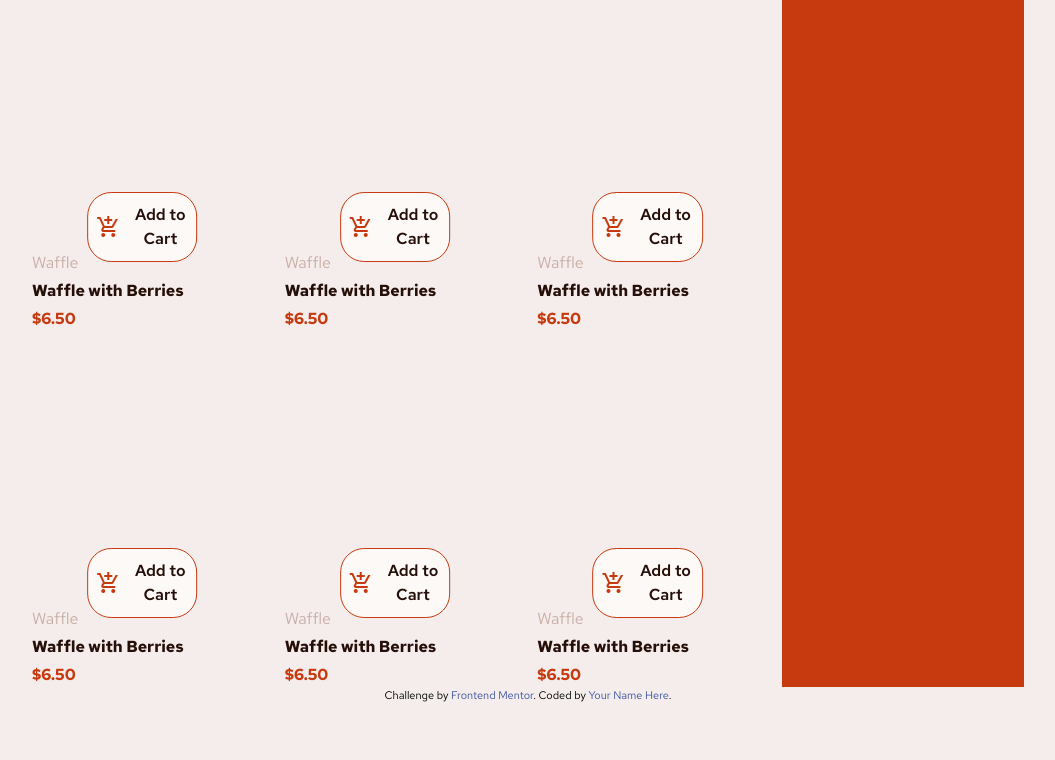
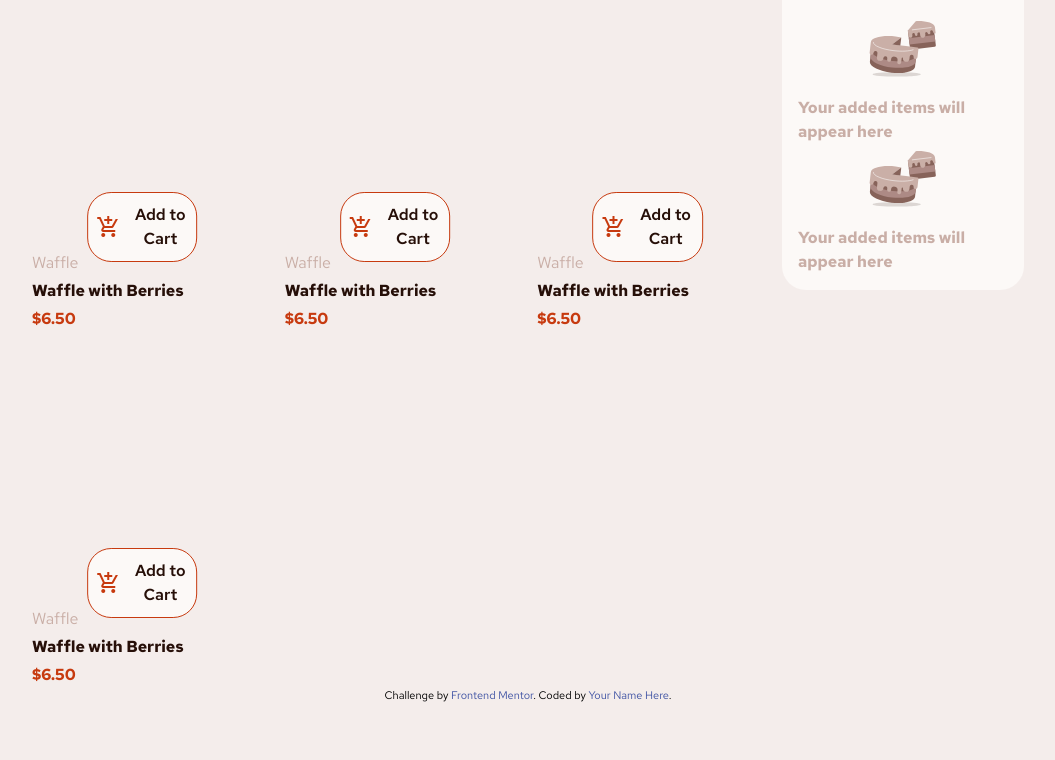
Before and after one commit to vinicim002/product-list-with-cart, a website built with Vite: page index.html in a window 1280 px wide. Shown: the part 110-870 px from the top of the page, without its empty margins (112-1167 px from the left). Built offline with nearby package versions, Linux system fonts and the light colour scheme; files whose address does not match are found by name.

Commit message:
Iniciando a segunda section

```diff
--- a/index.html
+++ b/index.html
@@ -31,14 +31,14 @@
               class="img-sobremesa bg-[url(/src\assets\img\image-waffle-desktop.jpg)] bg-center bg-no-repeat bg-cover aspect-square rounded-3xl relative mb-6"
             >
               <!--Btn cart-->
-              <div
+              <button
                 class="btn-add-to-cart bg-rose-50 text-center w-1/2 absolute bottom-0 left-0 translate-x-1/2 translate-y-1/2 rounded-3xl border border-red-50 px-2 py-2.5 flex items-center justify-center gap-x-3 cursor-pointer"
               >
                 <span class="material-symbols-outlined">
                   add_shopping_cart
                 </span>
                 <p class="text-rose-900 text-base font-semibold text-center">Add to Cart</p>
-              </div>
+              </button>
             </div>
 
             <!--Info produto-->
@@ -48,6 +48,7 @@
               <p class="text-red-50 text-bas font-bold">$6.50</p>
             </div>
           </div>
+
           <!--Card Sobremesa-->
           <div class="sobremesa w-full">
             <!--Img sobremesa-->
@@ -55,14 +56,14 @@
               class="img-sobremesa bg-[url(/src\assets\img\image-waffle-desktop.jpg)] bg-center bg-no-repeat bg-cover aspect-square rounded-3xl relative mb-6"
             >
               <!--Btn cart-->
-              <div
+              <button
                 class="btn-add-to-cart bg-rose-50 text-center w-1/2 absolute bottom-0 left-0 translate-x-1/2 translate-y-1/2 rounded-3xl border border-red-50 px-2 py-2.5 flex items-center justify-center gap-x-3 cursor-pointer"
               >
                 <span class="material-symbols-outlined">
                   add_shopping_cart
                 </span>
                 <p class="text-rose-900 text-base font-semibold text-center">Add to Cart</p>
-              </div>
+              </button>
             </div>
 
             <!--Info produto-->
@@ -72,6 +73,7 @@
               <p class="text-red-50 text-bas font-bold">$6.50</p>
             </div>
           </div>
+
           <!--Card Sobremesa-->
           <div class="sobremesa w-full">
             <!--Img sobremesa-->
@@ -79,14 +81,14 @@
               class="img-sobremesa bg-[url(/src\assets\img\image-waffle-desktop.jpg)] bg-center bg-no-repeat bg-cover aspect-square rounded-3xl relative mb-6"
             >
               <!--Btn cart-->
-              <div
+              <button
                 class="btn-add-to-cart bg-rose-50 text-center w-1/2 absolute bottom-0 left-0 translate-x-1/2 translate-y-1/2 rounded-3xl border border-red-50 px-2 py-2.5 flex items-center justify-center gap-x-3 cursor-pointer"
               >
                 <span class="material-symbols-outlined">
                   add_shopping_cart
                 </span>
                 <p class="text-rose-900 text-base font-semibold text-center">Add to Cart</p>
-              </div>
+              </button>
             </div>
 
             <!--Info produto-->
@@ -96,6 +98,7 @@
               <p class="text-red-50 text-bas font-bold">$6.50</p>
             </div>
           </div>
+
           <!--Card Sobremesa-->
           <div class="sobremesa w-full">
             <!--Img sobremesa-->
@@ -103,14 +106,14 @@
               class="img-sobremesa bg-[url(/src\assets\img\image-waffle-desktop.jpg)] bg-center bg-no-repeat bg-cover aspect-square rounded-3xl relative mb-6"
             >
               <!--Btn cart-->
-              <div
+              <button
                 class="btn-add-to-cart bg-rose-50 text-center w-1/2 absolute bottom-0 left-0 translate-x-1/2 translate-y-1/2 rounded-3xl border border-red-50 px-2 py-2.5 flex items-center justify-center gap-x-3 cursor-pointer"
               >
                 <span class="material-symbols-outlined">
                   add_shopping_cart
                 </span>
                 <p class="text-rose-900 text-base font-semibold text-center">Add to Cart</p>
-              </div>
+              </button>
             </div>
 
             <!--Info produto-->
@@ -120,60 +123,27 @@
               <p class="text-red-50 text-bas font-bold">$6.50</p>
             </div>
           </div>
-          <!--Card Sobremesa-->
-          <div class="sobremesa w-full">
-            <!--Img sobremesa-->
-            <div
-              class="img-sobremesa bg-[url(/src\assets\img\image-waffle-desktop.jpg)] bg-center bg-no-repeat bg-cover aspect-square rounded-3xl relative mb-6"
-            >
-              <!--Btn cart-->
-              <div
-                class="btn-add-to-cart bg-rose-50 text-center w-1/2 absolute bottom-0 left-0 translate-x-1/2 translate-y-1/2 rounded-3xl border border-red-50 px-2 py-2.5 flex items-center justify-center gap-x-3 cursor-pointer"
-              >
-                <span class="material-symbols-outlined">
-                  add_shopping_cart
-                </span>
-                <p class="text-rose-900 text-base font-semibold text-center">Add to Cart</p>
-              </div>
-            </div>
 
-            <!--Info produto-->
-            <div class="info-sobremesa flex flex-col gap-y-1">
-              <p class="text-rose-300 text-base">Waffle</p>
-              <p class="text-rose-900 text-base font-bold">Waffle with Berries</p>
-              <p class="text-red-50 text-bas font-bold">$6.50</p>
-            </div>
-          </div>
-          <!--Card Sobremesa-->
-          <div class="sobremesa w-full">
-            <!--Img sobremesa-->
-            <div
-              class="img-sobremesa bg-[url(/src\assets\img\image-waffle-desktop.jpg)] bg-center bg-no-repeat bg-cover aspect-square rounded-3xl relative mb-6"
-            >
-              <!--Btn cart-->
-              <div
-                class="btn-add-to-cart bg-rose-50 text-center w-1/2 absolute bottom-0 left-0 translate-x-1/2 translate-y-1/2 rounded-3xl border border-red-50 px-2 py-2.5 flex items-center justify-center gap-x-3 cursor-pointer"
-              >
-                <span class="material-symbols-outlined">
-                  add_shopping_cart
-                </span>
-                <p class="text-rose-900 text-base font-semibold text-center">Add to Cart</p>
-              </div>
-            </div>
-
-            <!--Info produto-->
-            <div class="info-sobremesa flex flex-col gap-y-1">
-              <p class="text-rose-300 text-base">Waffle</p>
-              <p class="text-rose-900 text-base font-bold">Waffle with Berries</p>
-              <p class="text-red-50 text-bas font-bold">$6.50</p>
-            </div>
-          </div>
         </section>
 
 
       <!--Container direito-->
-      <section id="container-principla-direita" class="flex w-1/3">
-        <div class="bg-red-50 w-full">a</div>
+      <section id="container-principla-direita" class="flex w-1/3 flex-col ">
+        <div class="bg-rose-50 p-4 rounded-3xl">
+          <!--Titulo qtd de produtos-->
+          <h2 class="text-xl font-bold text-red-50 mb-6">Your cart <span class="qtd-produtos">(0)</span></h2>
+          <!--Ilustracao add cart-->
+          <div class="flex flex-col justify-center items-center gap-y-3 ">
+            <img src="src/assets/img/illustration-empty-cart.svg" alt="" class="w-1/3">
+            <p class="text-base text-rose-300 font-bold">Your added items will appear here</p>
+          </div>
+
+          <!--Ilustracao add cart com produtos-->
+          <div class="flex flex-col justify-center items-center gap-y-3 ">
+            <img src="src/assets/img/illustration-empty-cart.svg" alt="" class="w-1/3">
+            <p class="text-base text-rose-300 font-bold">Your added items will appear here</p>
+          </div>
+        </div>
       </section>
     </main>
 
```
